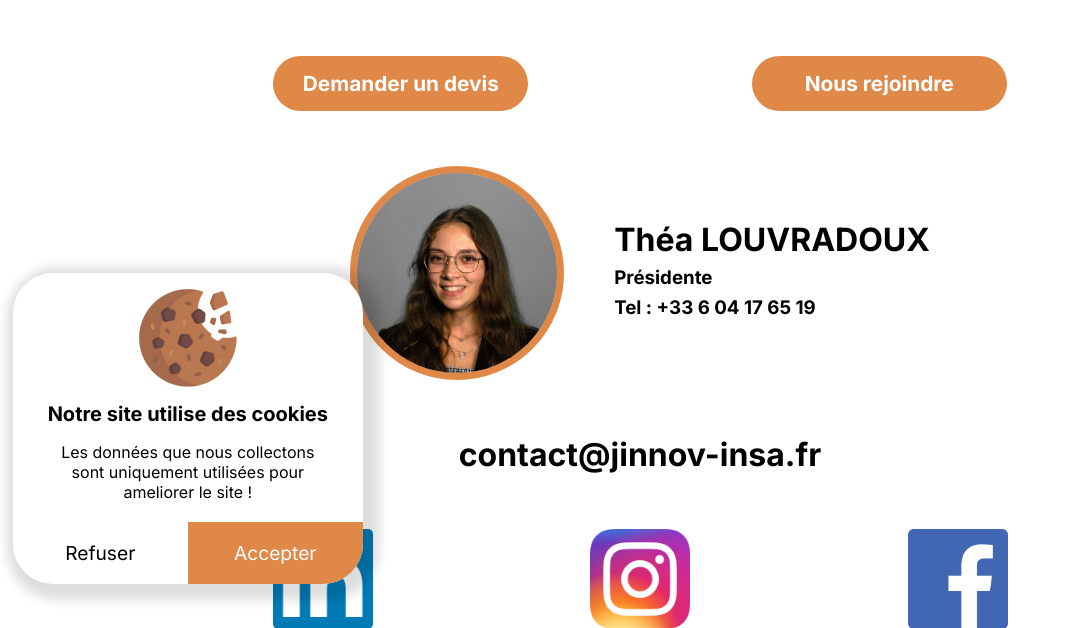
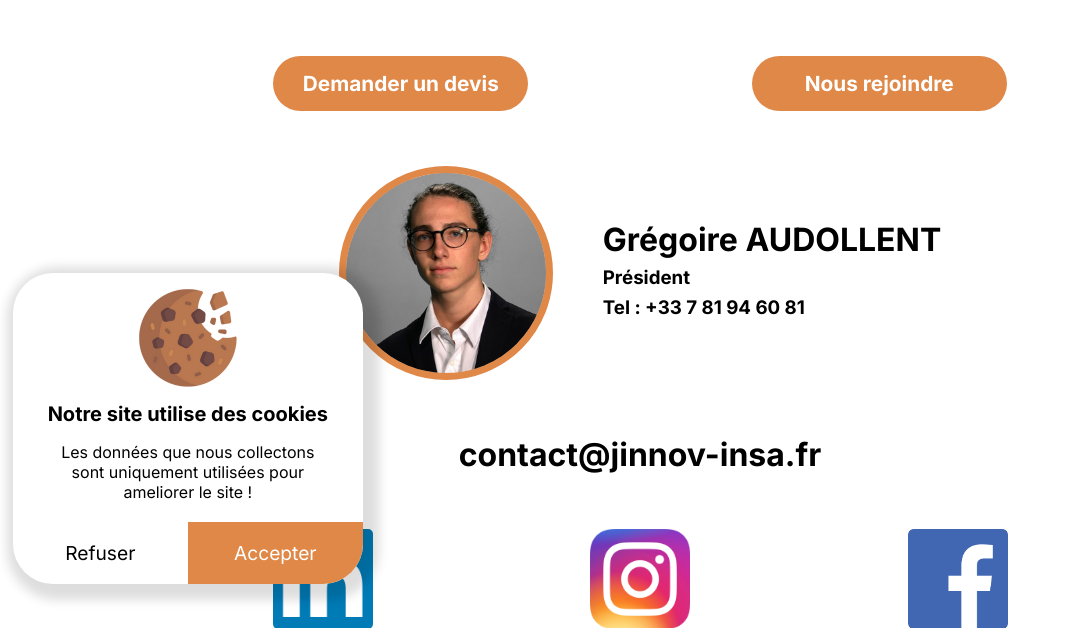
Before and after one commit to LOSS98/JINNOV, a Flask app: page /contact in a window 1280 px wide. Shown: the part 203-831 px from the top of the page, without its empty margins (0-1066 px from the left). Run offline with Flask 3, Linux system fonts and the light colour scheme; parts of the project's set-up code (start-up, migrations or seed data) failed here and were passed over.

Commit message:
Modification du contact du président

```diff
--- a/templates/contact.html
+++ b/templates/contact.html
@@ -15,11 +15,11 @@
   </a>
 </div>
 <div class="box-col stick">
-  <img id="presidence" src="{{url_for('static', filename='img/presidence.jpg')}}">
+  <img id="presidence" src="{{url_for('static', filename='img/presidenceGregoire.jpg')}}">
   <div id="pres-infos">
-    <h1>Théa LOUVRADOUX</h1>
-    <h3>Présidente</h3>
-    <h3><a href="tel:+33604176519">Tel : +33 6 04 17 65 19</a></h3>
+    <h1>Grégoire AUDOLLENT</h1>
+    <h3>Président</h3>
+    <h3><a href="tel:+33604176519">Tel : +33 7 81 94 60 81</a></h3>
   </div>
 </div>
 <a href="mailto:contact@jinnov-insa.fr"><h1>contact@jinnov-insa.fr</h1></a>
```
Also changed, not shown: static/img/presidenceGregoire.jpg (added).
